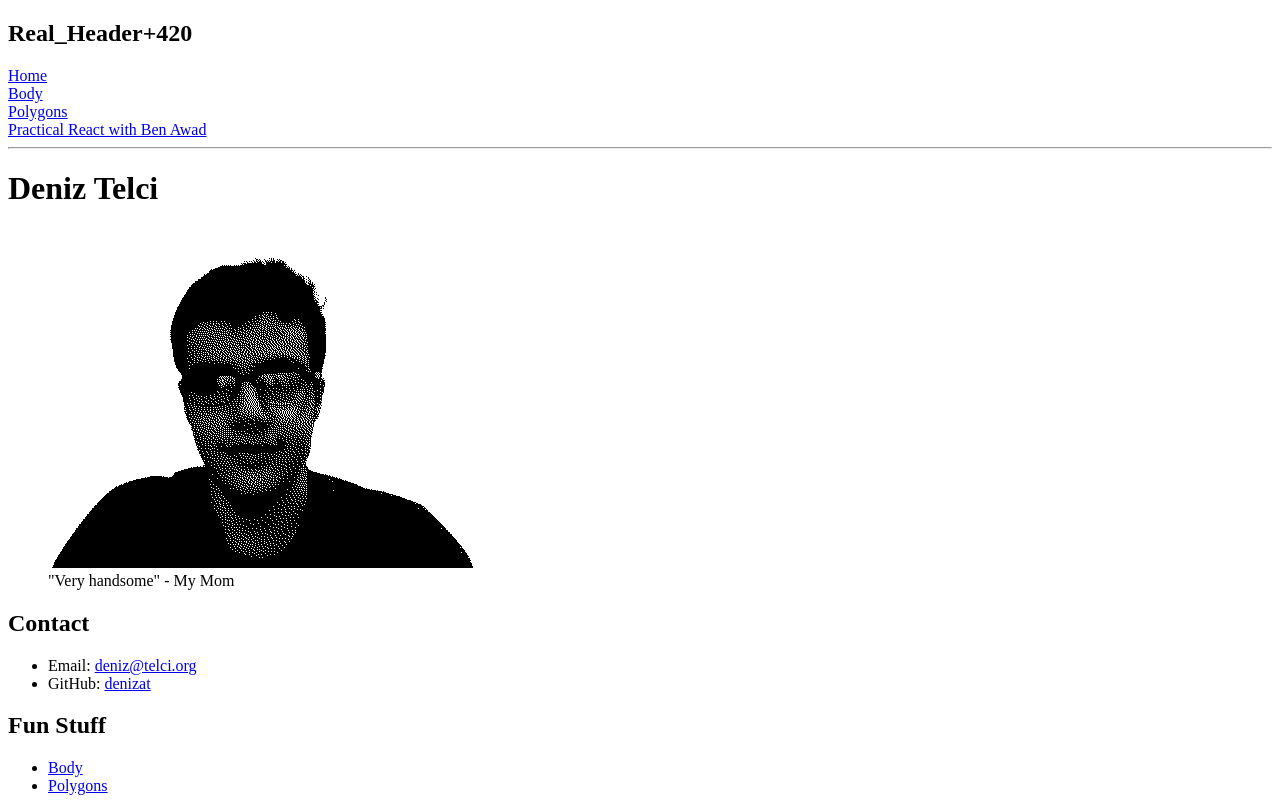
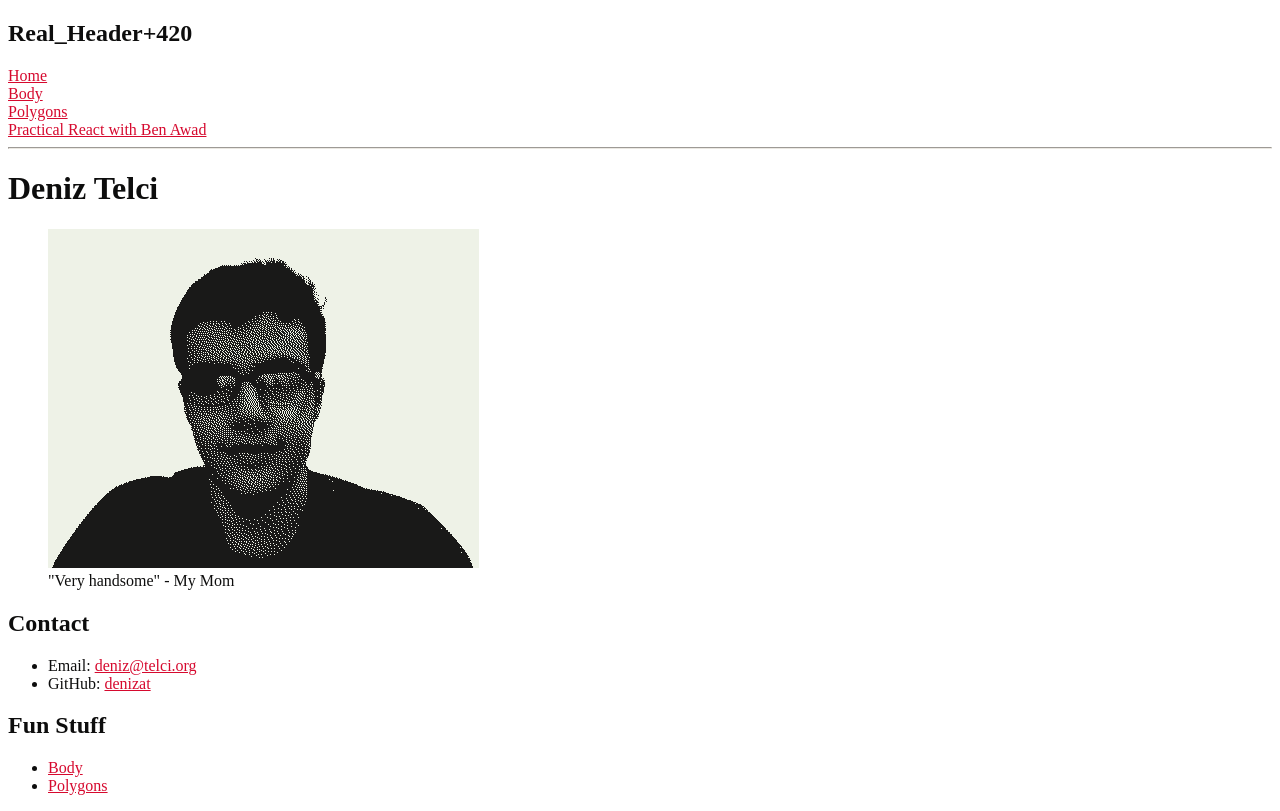
Before and after one commit to denizat/deniz.telci.org, a React app: page / in a window 1280 px wide. Built offline with nearby package versions, Linux system fonts and the light colour scheme.

Commit message:
Learning css

```diff
--- a/src/components/Home.tsx
+++ b/src/components/Home.tsx
@@ -2,12 +2,13 @@
 import { Link } from "react-router-dom";
 import me from "../../media/pic.png";
 import "tailwindcss/tailwind.css"
+import "./image.css"
 
 export default () => (
-  <div className="bg-gray-800 text-purple-300">
+  <div className="bg-gray-800">
     <h1>Deniz Telci</h1>
     <figure>
-      <img src={me} title="Made by some gimp error, I think." />
+      <img  className="image" src={me} title="Made by some gimp error, I think." />
       <figcaption>"Very handsome" - My Mom</figcaption>
     </figure>
 
--- /dev/null
+++ b/src/components/image.css
@@ -0,0 +1,3 @@
+.image {
+    filter: invert(5%) blur(.5px) hue-rotate(90deg) sepia(10%)
+}
--- a/src/index.tsx
+++ b/src/index.tsx
@@ -8,11 +8,12 @@
 import Polygons from "./components/polygons/index";
 import NavHeader from "./components/NavHeader";
 import PracticalReact from "./components/practicalReact/PracticalReact";
+import "./components/image.css"
 
 class App extends React.Component {
   render() {
     return (
-      <div className="flex flex-col h-full overflow-hidden">
+      <div className="flex flex-col h-screen overflow-hidden bg-gray-900 text-purple-300 image">
       <Router >
         <NavHeader />
         <Switch>
```
